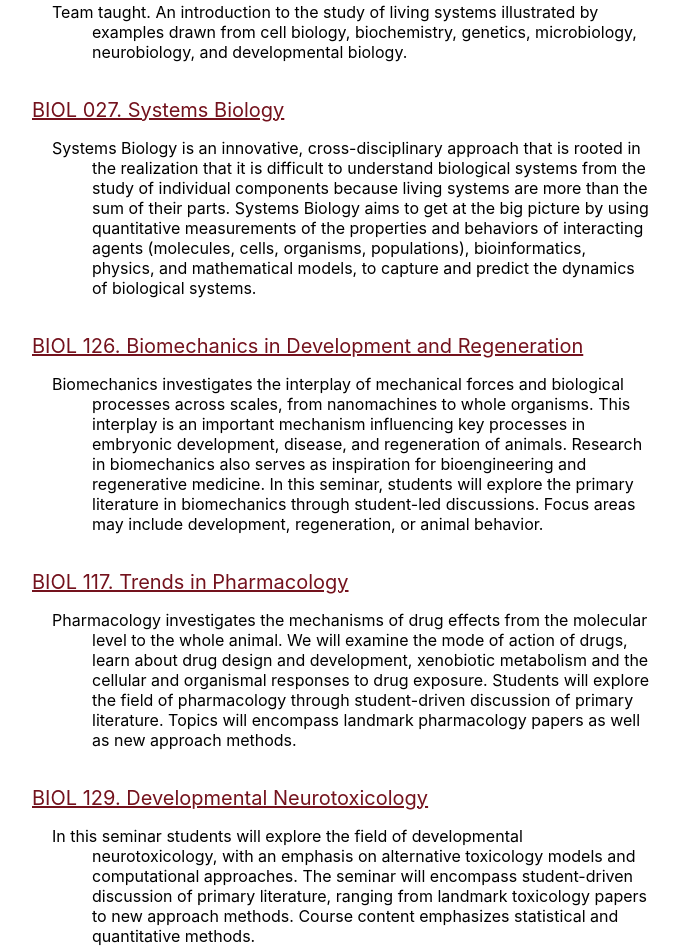
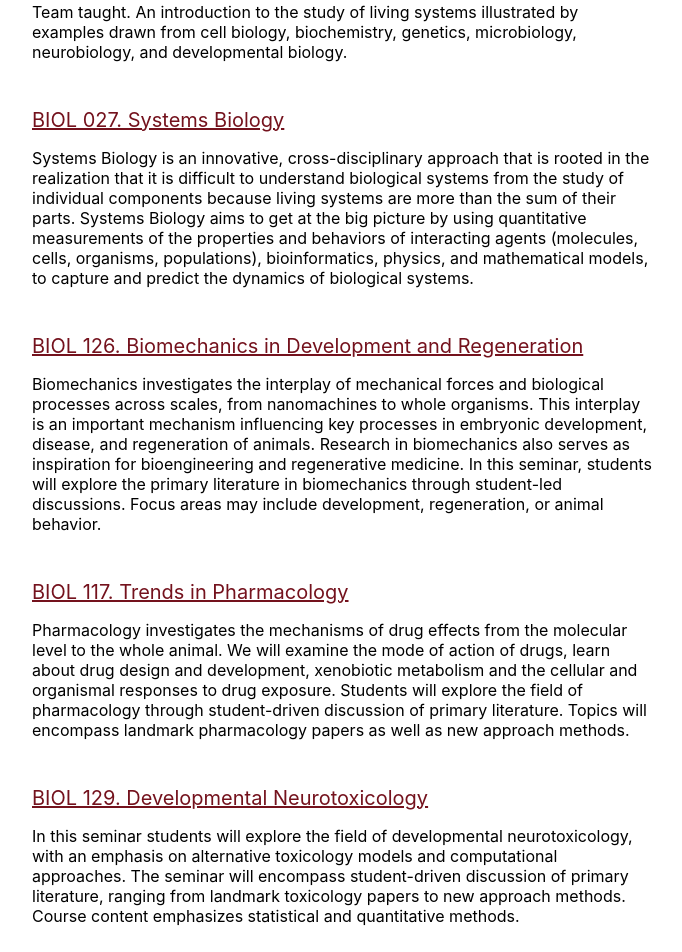
Before and after one commit to lcerbin/LabWebsite, a React (Create React App) app: page /teaching in a window 1280 px wide. Shown: the part 260-1212 px from the top of the page, without its empty margins (28-710 px from the left). Built offline with nearby package versions, Linux system fonts and the light colour scheme.

Commit message:
Fix indents

```diff
--- a/src/components/Teaching.js
+++ b/src/components/Teaching.js
@@ -5,20 +5,20 @@
     return (
        <div>
           <h1 className = "Header">Teaching</h1>
-           <a href="https://www.swarthmore.edu/college-catalog/biology#BIOL_001" target="blank">BIOL 1. Cellular & Molecular Biology</a>
-           <p>Team taught. An introduction to the study of living systems illustrated
+           <a className= "nameClass" href="https://www.swarthmore.edu/college-catalog/biology#BIOL_001" target="blank">BIOL 1. Cellular & Molecular Biology</a>
+           <p className = "class_text">Team taught. An introduction to the study of living systems illustrated
            by examples drawn from cell biology, biochemistry, genetics, microbiology,
            neurobiology, and developmental biology.</p>
-           <a href="http://catalog.swarthmore.edu/preview_course.php?catoid=7&coid=63503" target="blank">BIOL 027. Systems Biology</a>
-           <p>Systems Biology is an innovative, cross-disciplinary approach that
+           <a className= "nameClass" href="http://catalog.swarthmore.edu/preview_course.php?catoid=7&coid=63503" target="blank">BIOL 027. Systems Biology</a>
+           <p className = "class_text">Systems Biology is an innovative, cross-disciplinary approach that
            is rooted in the realization that it is difficult to understand biological
            systems from the study of individual components because living systems
            are more than the sum of their parts. Systems Biology aims to get at the big
            picture by using quantitative measurements of the properties and behaviors of
            interacting agents (molecules, cells, organisms, populations), bioinformatics,
            physics, and mathematical models, to capture and predict the dynamics of biological systems.</p>
-           <a href="http://catalog.swarthmore.edu/content.php?catoid=7&catoid=7&navoid=191&filter%5Bitem_type%5D=3&filter%5Bonly_active%5D=1&filter%5B3%5D=1&filter%5Bcpage%5D=3" target="blank">BIOL 126. Biomechanics in Development and Regeneration</a>
-           <p>Biomechanics investigates the interplay of mechanical forces and
+           <a className= "nameClass" href="http://catalog.swarthmore.edu/content.php?catoid=7&catoid=7&navoid=191&filter%5Bitem_type%5D=3&filter%5Bonly_active%5D=1&filter%5B3%5D=1&filter%5Bcpage%5D=3" target="blank">BIOL 126. Biomechanics in Development and Regeneration</a>
+           <p className = "class_text">Biomechanics investigates the interplay of mechanical forces and
            biological processes across scales, from nanomachines to whole organisms.
             This interplay is an important mechanism influencing key processes in
             embryonic development, disease, and regeneration of animals.  Research in
@@ -26,16 +26,16 @@
             medicine.  In this seminar, students will explore the primary literature
             in biomechanics through student-led discussions.  Focus areas may
             include development, regeneration, or animal behavior.</p>
-           <a href="http://catalog.swarthmore.edu/preview_course.php?catoid=7&coid=72065" target="blank">BIOL 117. Trends in Pharmacology</a>
-           <p>Pharmacology investigates the mechanisms of drug effects from the
+           <a className= "nameClass" href="http://catalog.swarthmore.edu/preview_course.php?catoid=7&coid=72065" target="blank">BIOL 117. Trends in Pharmacology</a>
+           <p className = "class_text">Pharmacology investigates the mechanisms of drug effects from the
            molecular level to the whole animal.  We will examine the mode of action
            of drugs, learn about drug design and development, xenobiotic metabolism
            and the cellular and organismal responses to drug exposure.  Students
            will explore the field of pharmacology through student-driven discussion
            of primary literature.  Topics will encompass landmark pharmacology
            papers as well as new approach methods. </p>
-           <a href="http://catalog.swarthmore.edu/preview_course.php?catoid=7&coid=71942" target="blank">BIOL 129. Developmental Neurotoxicology</a>
-           <p>In this seminar students will explore the field of developmental
+           <a className= "nameClass" href="http://catalog.swarthmore.edu/preview_course.php?catoid=7&coid=71942" target="blank">BIOL 129. Developmental Neurotoxicology</a>
+           <p className = "class_text">In this seminar students will explore the field of developmental
            neurotoxicology, with an emphasis on alternative toxicology models and
            computational approaches.  The seminar will encompass student-driven
            discussion of primary literature, ranging from landmark toxicology
--- a/src/components/stylesheets/publications.css
+++ b/src/components/stylesheets/publications.css
@@ -2,10 +2,6 @@
     justify-content: left;
     margin-left: 30px;
     display: flex;
-}
-p{
-  margin-left: 80px;
-  text-indent:-40px;
 }
 under{
   text-decoration: underline;
--- a/src/components/stylesheets/teaching.css
+++ b/src/components/stylesheets/teaching.css
@@ -1,17 +1,6 @@
-p{
-  padding-left: 40px;
-  padding-right: 600px;
-  padding-bottom: 20px;
-}
-a{
+.nameClass{
   margin-left: 60px;
-
   font-size: 20px;
-}
-a:link{
-  color: #74121d;
-}
-a:visited{
   color: #74121d;
 }
 under{
@@ -27,3 +16,8 @@
     text-align: center;
     padding-bottom: .6em;
 }
+.class_text{
+    padding-left: 60px;
+    padding-right: 600px;
+    padding-bottom: 30px;
+}
```
